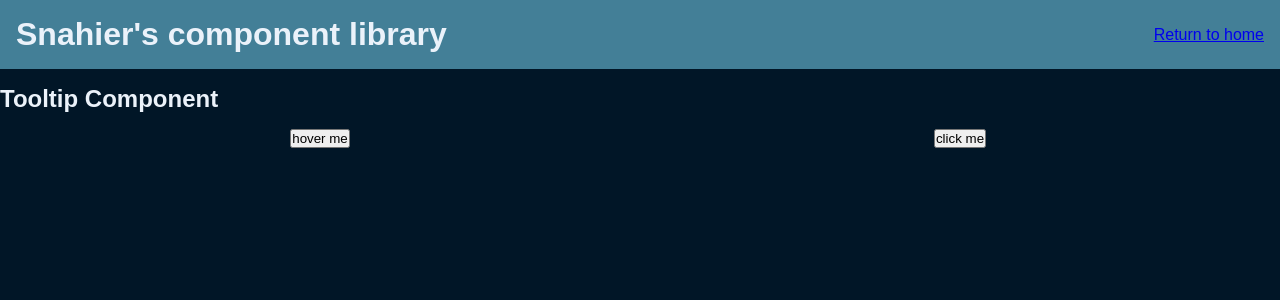
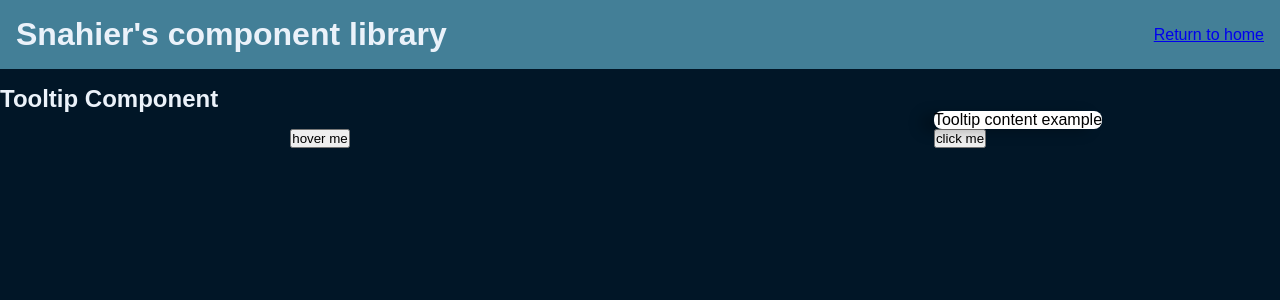
Before and after one commit to Snahier/snahier-react-tools, a React (Create React App) app: page /tooltip in a window 1280 px wide. Both pictures are taken after a click on the button "click me". Shown: the top 300 px of the page. Built offline with nearby package versions, Linux system fonts and the light colour scheme.

Commit message:
Add tooltip toggle on click mode

```diff
--- a/src/components/Tooltip/index.tsx
+++ b/src/components/Tooltip/index.tsx
@@ -5,24 +5,30 @@ import {
   TooltipContentWrapper,
 } from "./styles"
 
-interface TooltipProps {}
+interface TooltipProps {
+  clickMode?: boolean
+}
 
-export const Tooltip: React.FC<TooltipProps> = (props) => {
+export const Tooltip: React.FC<TooltipProps> = ({ clickMode, ...props }) => {
   const [isActive, setIsActive] = useState(false)
+  const hoverMode = !clickMode
 
   function toggleTooltip() {
     setIsActive(!isActive)
   }
 
   return (
-    <StyledTooltip>
+    <StyledTooltip {...props}>
       {isActive && (
-        <TooltipContentWrapper>Tooltip content example</TooltipContentWrapper>
+        <TooltipContentWrapper>
+          <div style={{ width: "max-content" }}>Tooltip content example</div>
+        </TooltipContentWrapper>
       )}
 
       <TooltipChildWrapper
-        onMouseEnter={toggleTooltip}
-        onMouseLeave={toggleTooltip}
+        onMouseEnter={() => hoverMode && toggleTooltip()}
+        onMouseLeave={() => hoverMode && toggleTooltip()}
+        onClick={() => clickMode && toggleTooltip()}
       >
         {props.children}
       </TooltipChildWrapper>
--- a/src/pages/Tooltip/index.tsx
+++ b/src/pages/Tooltip/index.tsx
@@ -15,7 +15,7 @@ export const PageTooltip: React.FC<PageTooltipProps> = () => {
           <button>hover me</button>
         </Tooltip>
 
-        <Tooltip>
+        <Tooltip clickMode>
           <button>click me</button>
         </Tooltip>
       </ButtonsContainer>
```
